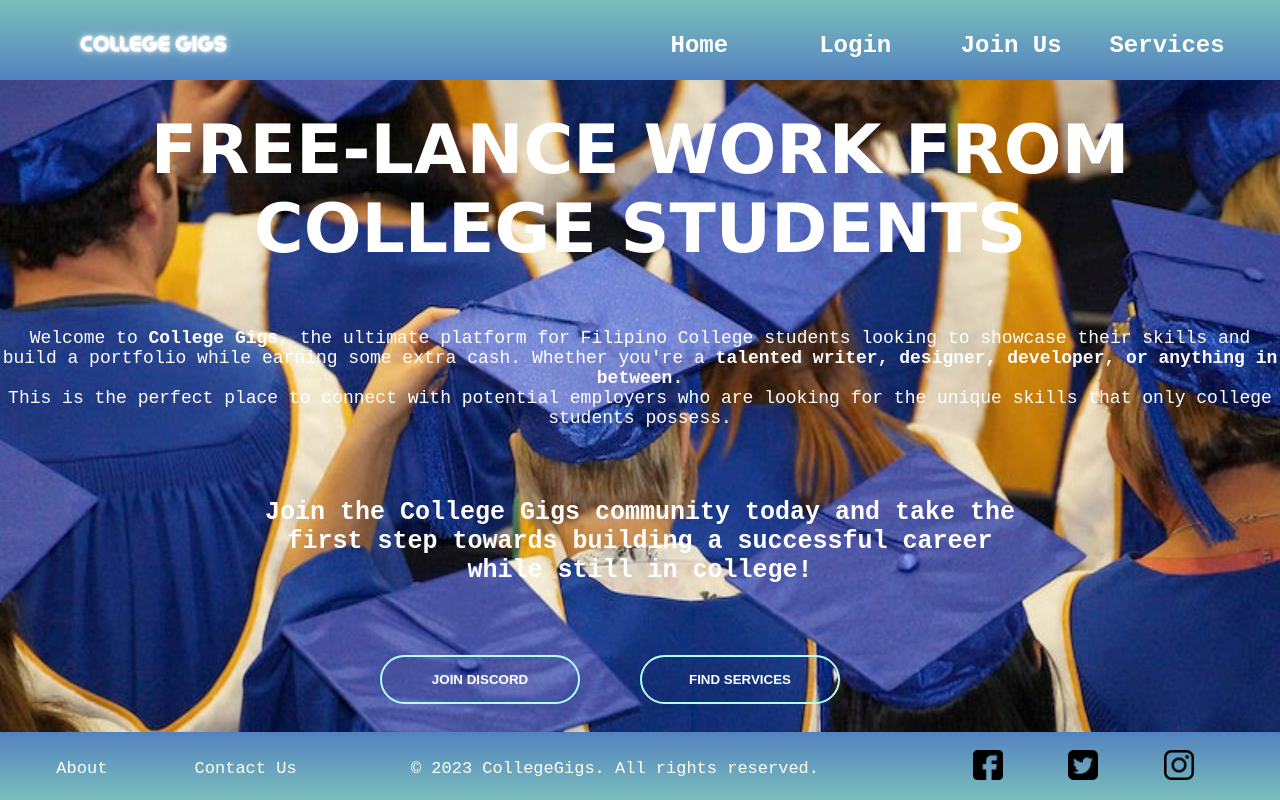
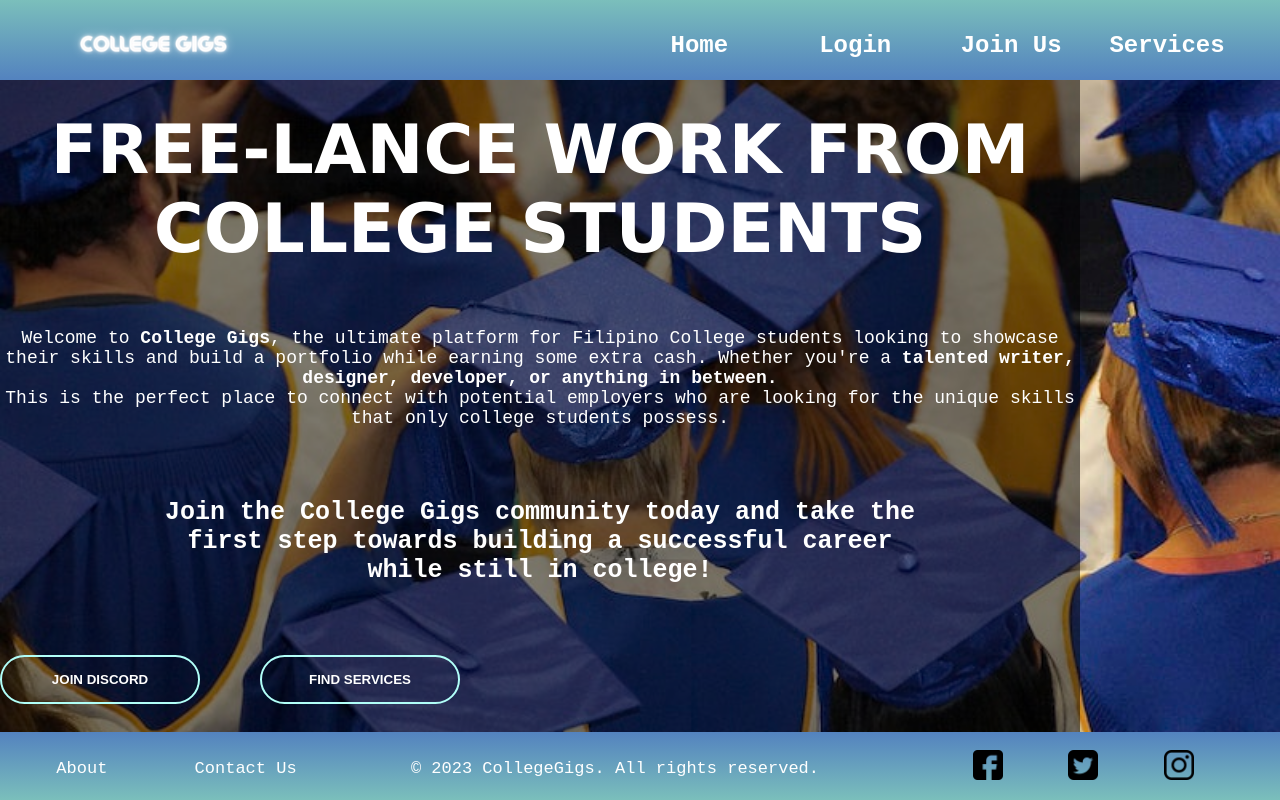
Before and after one commit to fynn07/college-gigs, a React (Create React App) app: page / in a window 1280 px wide. Built offline with nearby package versions, Linux system fonts and the light colour scheme.

Commit message:
add overlay home page

```diff
--- a/package.json
+++ b/package.json
@@ -9,7 +9,7 @@
     "react": "^18.2.0",
     "react-dom": "^18.2.0",
     "react-router-dom": "^5.3.4",
-    "react-scripts": "5.0.1",
+    "react-scripts": "^5.0.1",
     "web-vitals": "^2.1.4"
   },
   "scripts": {
--- a/src/pages/home.js
+++ b/src/pages/home.js
@@ -6,7 +6,7 @@ function home() {
   return (
     <div className='home'>
       <div className='headerContainer' style={{backgroundImage: `url(${Bg})`}}>
-        <div className='content'>
+        <div className='content' id='homeContent'>
           <div className='header'>
             <h1>FREE-LANCE WORK FROM <br/> COLLEGE STUDENTS</h1>
           </div>
--- a/src/styles/home.css
+++ b/src/styles/home.css
@@ -37,11 +37,43 @@
     font-family: 'Lucida Sans', 'Lucida Sans Regular', 'Lucida Grande', 'Lucida Sans Unicode', Geneva, Verdana, sans-serif;
 }
 .headerContainer{
-  background-size: cover;
-  background-position: center;
-  background-repeat: no-repeat;
+    background-size: cover;
+    background-position: center;
+    background-repeat: no-repeat;
+    position: relative;
+    display: flex;
+    width: 100%;
+}
+#homeContent {
+    background-color: rgba(0, 0, 0, 0.5);
+    display: flex;
+    flex-direction: column;
+    max-width: 1080px;
+}
+#homeContent > {
 
 }
+
+/*
+.background-image {
+    position: relative;
+    height: 400px; !* Set the height as needed *!
+    background-size: cover;
+    background-position: center;
+    color: #fff; !* Text color on the overlay *!
+}
+
+.background-image::before {
+    content: "";
+    position: absolute;
+    top: 0;
+    left: 0;
+    width: 100%;
+    height: 100%;
+    background-color: rgba(0, 0, 0, 0.5); !* Adjust the alpha value for the overlay color *!
+}
+*/
+
 button{
     width: 200px;
     padding: 15px 0;
```
Also changed, not shown: 1 other file (tests, documents, lock files or other folders).
